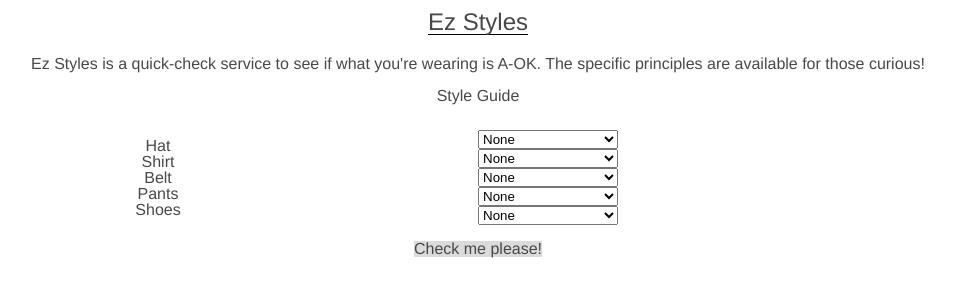
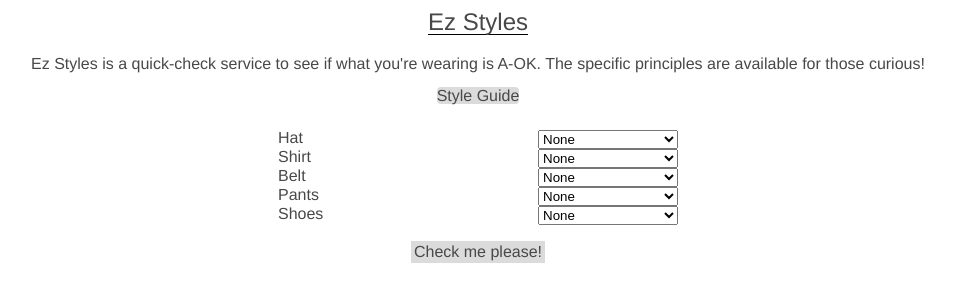
Before and after one commit to AbstractRamen/ez-styles, a PHP site: page / in a window 1280 px wide. Shown: the top 302 px of the page, without its empty margins (162-1117 px from the left). Run offline with PHP 8.4, Linux system fonts and the light colour scheme; style sheets or scripts are compiled from the project's sources.

Commit message:
Refactor css structure for html elements

```diff
--- a/bundle.css
+++ b/bundle.css
@@ -64,7 +64,8 @@
   display: flex;
   justify-content: space-around;
   height: auto;
-  width: 100%;
+  width: 80%;
+  flex-direction: column;
   align-items: center; }
 
 .color-class {
@@ -166,12 +167,6 @@
   border-bottom: 1px solid black;
   border-right: 1px solid black; }
 
-.left-side {
-  width: 50%; }
-
-.right-side {
-  width: 50%; }
-
 .split {
   flex-direction: column;
   display: flex; }
@@ -211,7 +206,13 @@
   width: 60%;
   border-radius: 4px; }
 
+.style-guide {
+  border-radius: 4px;
+  font-weight: 500;
+  background-color: #DBDBDB; }
+
 .submit {
+  padding: 3px;
   display: block;
   border: none;
   background-color: #DBDBDB;
@@ -220,4 +221,29 @@
 .submit-button {
   font-weight: 400; }
 
+.hat-props {
+  display: flex;
+  justify-content: space-between;
+  width: 400px; }
+
+.shirt-props {
+  display: flex;
+  justify-content: space-between;
+  width: 400px; }
+
+.belt-props {
+  display: flex;
+  justify-content: space-between;
+  width: 400px; }
+
+.pants-props {
+  display: flex;
+  justify-content: space-between;
+  width: 400px; }
+
+.shoes-props {
+  display: flex;
+  justify-content: space-between;
+  width: 400px; }
+
 /*# sourceMappingURL=bundle.css.map */
--- a/index.html
+++ b/index.html
@@ -52,15 +52,8 @@
       </div>
 
       <section class='interactive'>
-        <section class='left-side'>
+        <div class="hat-props">
           <div class='apparel hat'>Hat</div>
-          <div class='apparel shirt'>Shirt</div>
-          <div class='apparel belt'>Belt</div>
-          <div class='apparel pants'>Pants</div>
-          <div class='apparel shoes'>Shoes</div>
-        </section>
-        <section class='right-side'>
-          <div class='split'>
           <select class='colors hatColor'>
             <option value='none'>None</option>
             <option value='grey'>Grey</option>
@@ -73,6 +66,9 @@
             <option value='blue'>Blue</option>
             <option value='violet'>Violet</option>
           </select>
+        </div>
+        <div class="shirt-props">
+          <div class='apparel shirt'>Shirt</div>
           <select class='colors shirtColor'>
             <option value='none'>None</option>
             <option value='grey'>Grey</option>
@@ -85,6 +81,9 @@
             <option value='blue'>Blue</option>
             <option value='violet'>Violet</option>
           </select>
+        </div>
+        <div class="belt-props">
+          <div class='apparel belt'>Belt</div>
           <select class='colors beltColor'>
             <option value='none'>None</option>
             <option value='grey'>Grey</option>
@@ -97,6 +96,9 @@
             <option value='blue'>Blue</option>
             <option value='violet'>Violet</option>
           </select>
+        </div>
+        <div class="pants-props">
+          <div class='apparel pants'>Pants</div>
           <select class='colors pantsColor'>
             <option value='none'>None</option>
             <option value='grey'>Grey</option>
@@ -109,6 +111,9 @@
             <option value='blue'>Blue</option>
             <option value='violet'>Violet</option>
           </select>
+        </div>
+        <div class="shoes-props">
+          <div class='apparel shoes'>Shoes</div>
           <select class='colors shoesColor'>
             <option value='none'>None</option>
             <option value='grey'>Grey</option>
@@ -122,11 +127,9 @@
             <option value='violet'>Violet</option>
           </select>
         </div>
-        </section>
-      </section>
       <br/>
       <div class="submit" id='check-submit'>
-        <span class="submit-button">Check me please!</span>
+        <span class="style-guide">Check me please!</sp>
       </div>
     </div>
   </body>
--- a/main.js
+++ b/main.js
@@ -151,6 +151,9 @@
     if (onesies(apparelCombo)) {
       errors.push('Must have at least one different color(no onesies!)')
     }
+    if (!Object.values(apparelCombo).includes('shoesColor')) {
+      errors.push('No shoes, no socks, no service!')
+    }
   }
 
   if (errors.length === 0) {
--- a/styles.scss
+++ b/styles.scss
@@ -20,7 +20,8 @@
   display: flex;
   justify-content: space-around;
   height: auto;
-  width: 100%;
+  width: 80%;
+  flex-direction: column;
   align-items: center;
 }
 
@@ -136,15 +137,6 @@
   border-right: 1px solid black;
 }
 
-.left-side {
-  width: 50%;
-}
-
-.right-side {
-  width: 50%;
-
-}
-
 .split {
   flex-direction: column;
   display: flex;
@@ -191,7 +183,14 @@
   border-radius: 4px;
 }
 
+.style-guide {
+  border-radius: 4px;
+  font-weight: 500;
+  background-color: #DBDBDB;
+}
+
 .submit {
+  padding: 3px;
   display: block;
   border: none;
   background-color: #DBDBDB;
@@ -200,5 +199,36 @@
 
 .submit-button {
   font-weight: 400;
+}
 
+// Interactive asset splits horizontal
+
+.hat-props {
+  display: flex;
+  justify-content: space-between;
+  width: 400px;
 }
+
+.shirt-props {
+  display: flex;
+  justify-content: space-between;
+  width: 400px;
+}
+
+.belt-props {
+  display: flex;
+  justify-content: space-between;
+  width: 400px;
+}
+
+.pants-props {
+  display: flex;
+  justify-content: space-between;
+  width: 400px;
+}
+
+.shoes-props {
+  display: flex;
+  justify-content: space-between;
+  width: 400px;
+}
```
Also changed, not shown: 1 other file.
